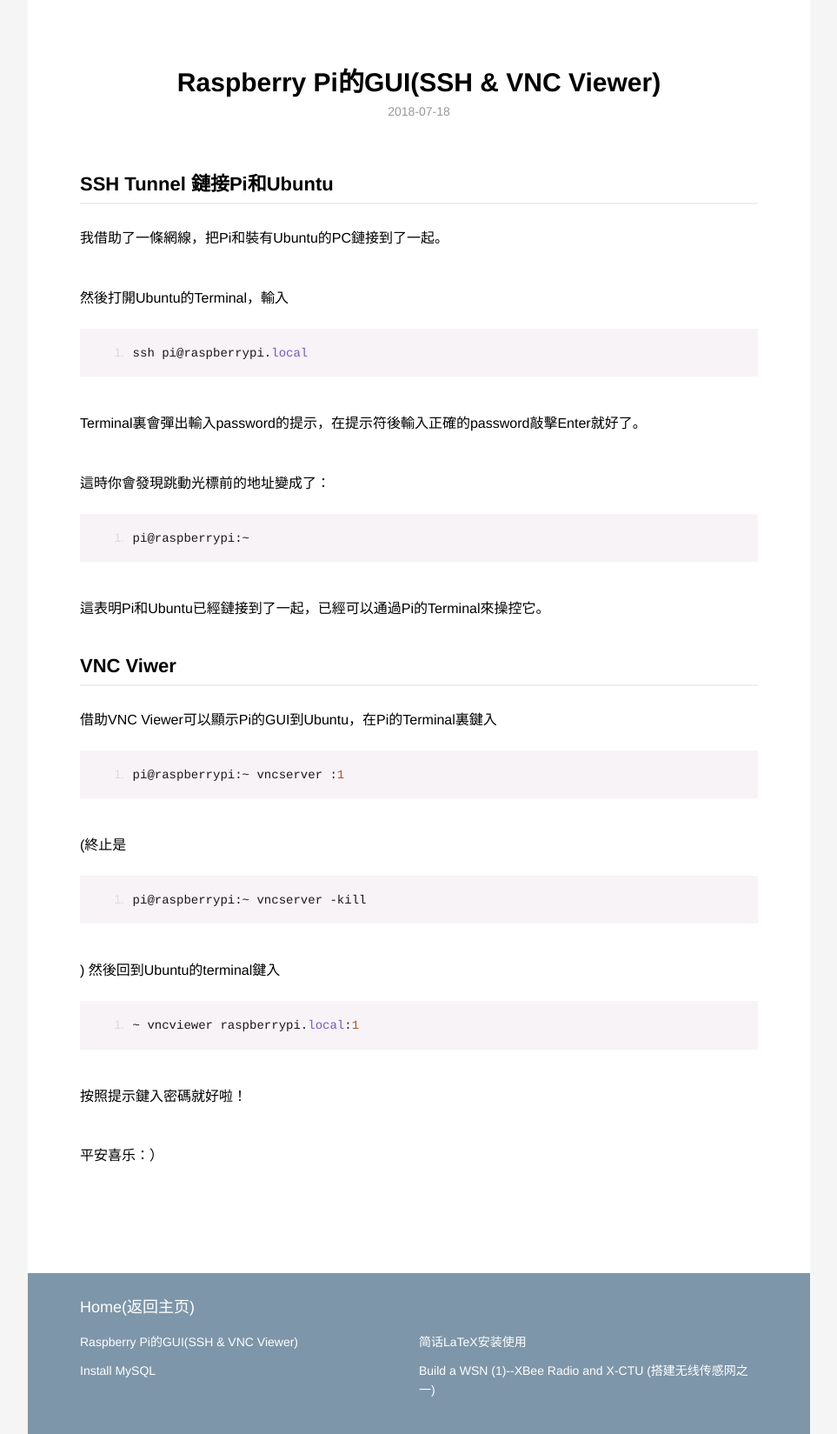
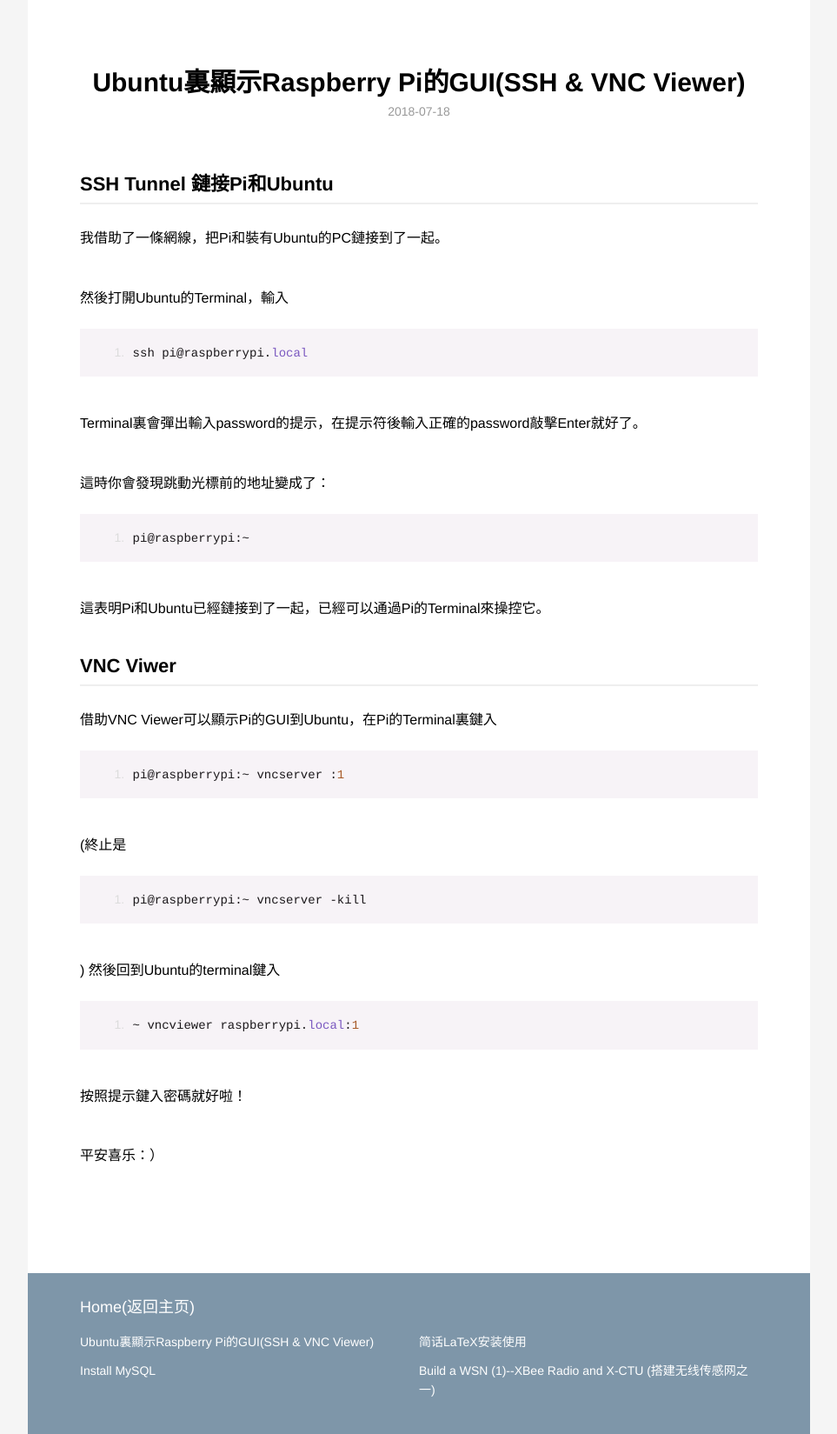
Before and after one commit to TianqiYu/TianqiYu.github.io, a Jekyll site: the page built from _posts/2018-07-18-ssh.md, in a window 1280 px wide. Shown: the whole page at 87% size, without its empty margins (158-1121 px from the left). Built offline with Jekyll 4.4.1, drawn with Linux system fonts in a browser that asks for light colours; comment, search, counter and statistics services are not loaded; grey boxes are pictures that could not be loaded.

Commit message:
Update 2018-07-18-ssh.md

```diff
--- a/_posts/2018-07-18-ssh.md
+++ b/_posts/2018-07-18-ssh.md
@@ -1,6 +1,6 @@
 ---
 layout:     post
-title: Raspberry Pi的GUI(SSH & VNC Viewer)
+title: Ubuntu裏顯示Raspberry Pi的GUI(SSH & VNC Viewer)
 category: blog
 comments: true
 ---
```
